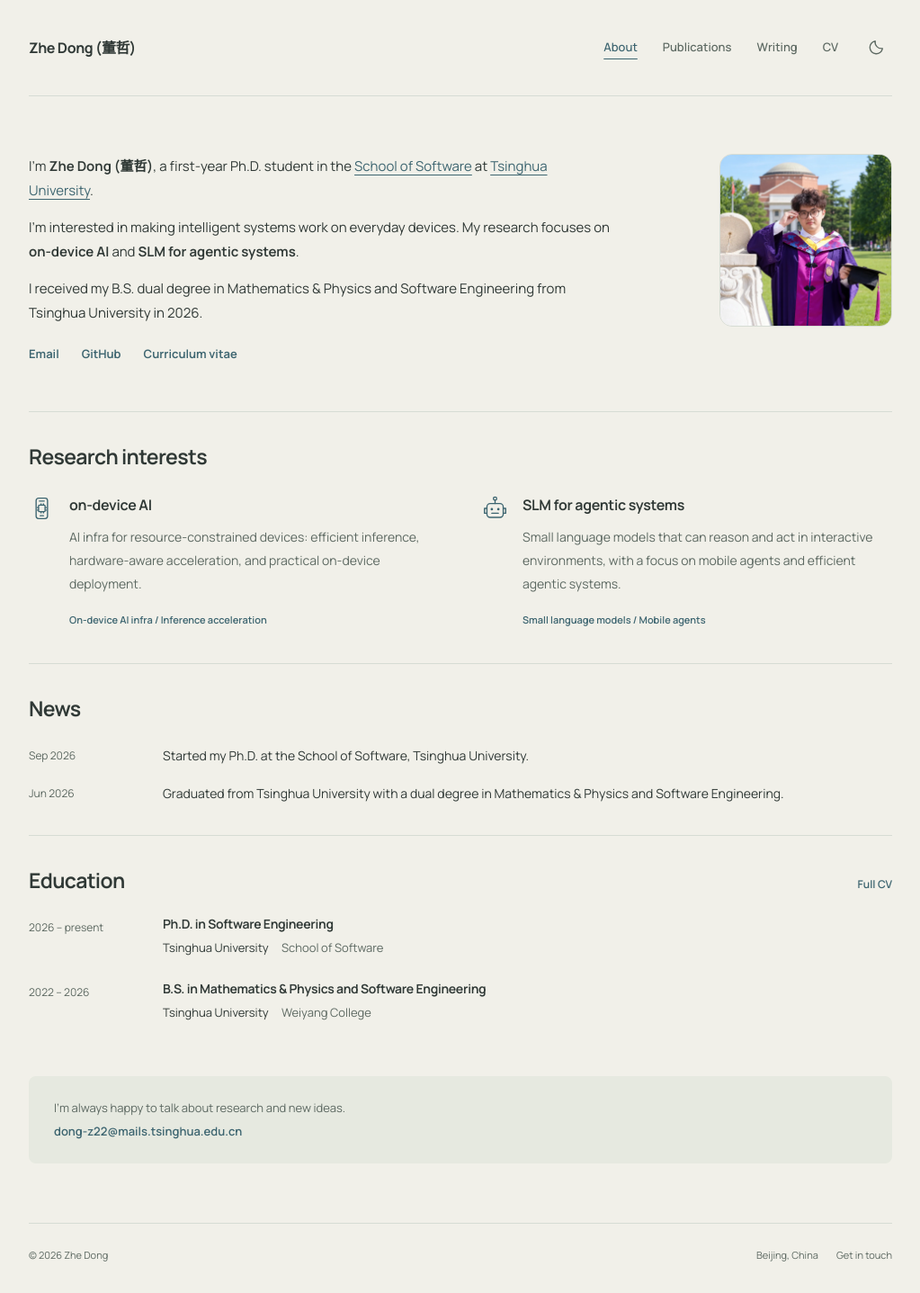
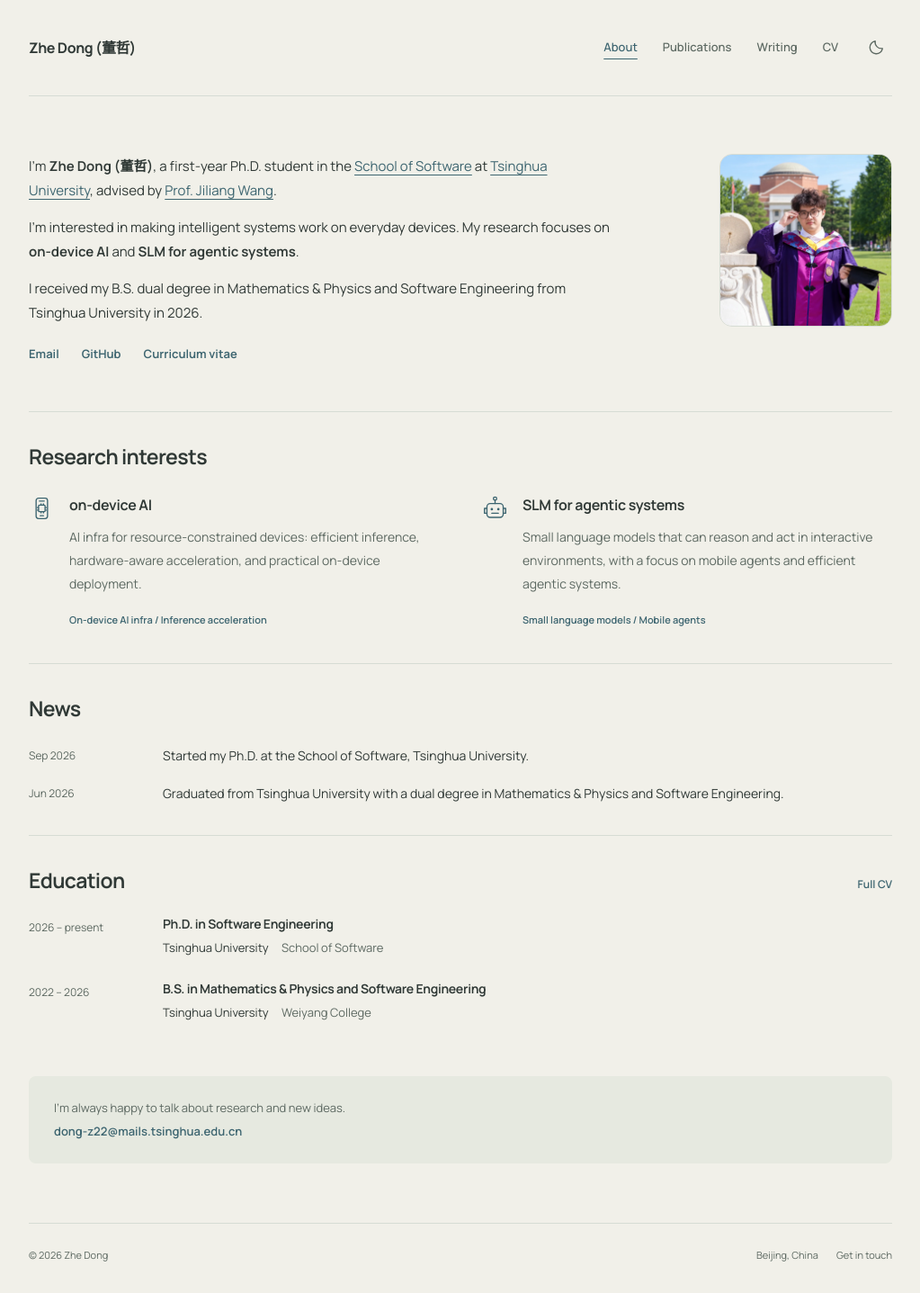
Before and after one commit to Adam-THU/Adam-THU.github.io, a Jekyll site: the page built from _pages/about.md, in a window 1280 px wide. Shown: the whole page at 90% size, without its empty margins (128-1151 px from the left). Built offline with Jekyll 4.4.1, drawn with Linux system fonts in a browser that asks for light colours.

Commit message:
Add Prof Jiliang Wang as PhD advisor with homepage link

```diff
--- a/_data/cv.json
+++ b/_data/cv.json
@@ -23,7 +23,11 @@
       "studyType": "Ph.D.",
       "startDate": "2026",
       "endDate": "",
-      "courses": []
+      "courses": [],
+      "advisor": {
+        "name": "Prof. Jiliang Wang",
+        "url": "https://tns.thss.tsinghua.edu.cn/~jiliang/"
+      }
     },
     {
       "institution": "Tsinghua University, Weiyang College",
--- a/_data/profile.yml
+++ b/_data/profile.yml
@@ -16,6 +16,8 @@ education:
     qualification: "Ph.D. in Software Engineering"
     institution: "Tsinghua University"
     detail: "School of Software"
+    advisor: "Prof. Jiliang Wang"
+    advisor_url: "https://tns.thss.tsinghua.edu.cn/~jiliang/"
   - period: "2022 – 2026"
     qualification: "B.S. in Mathematics & Physics and Software Engineering"
     institution: "Tsinghua University"
--- a/_includes/education.html
+++ b/_includes/education.html
@@ -2,7 +2,11 @@
   {% for entry in site.data.profile.education %}
   <li>
     <span class="education-period">{{ entry.period }}</span>
-    <div><h3>{{ entry.qualification }}</h3><p>{{ entry.institution }} <span class="education-detail">{{ entry.detail }}</span></p></div>
+    <div>
+      <h3>{{ entry.qualification }}</h3>
+      <p>{{ entry.institution }} <span class="education-detail">{{ entry.detail }}</span></p>
+      {% if entry.advisor and page.url == '/cv/' %}<p>Advisor: <a href="{{ entry.advisor_url }}">{{ entry.advisor }}</a></p>{% endif %}
+    </div>
   </li>
   {% endfor %}
 </ul>
--- a/_pages/about.md
+++ b/_pages/about.md
@@ -13,7 +13,7 @@ redirect_from:
   <img class="intro-portrait" src="{{ '/images/portrait.webp' | relative_url }}" alt="Zhe Dong in graduation attire at Tsinghua University" width="192" height="192" fetchpriority="high">
   <div class="intro-copy">
     <div class="intro-bio">
-      <p>I'm <strong>Zhe Dong (<span lang="zh-Hans">董哲</span>)</strong>, a first-year Ph.D. student in the <a href="https://www.thss.tsinghua.edu.cn/">School of Software</a> at <a href="https://www.tsinghua.edu.cn/">Tsinghua University</a>.</p>
+      <p>I'm <strong>Zhe Dong (<span lang="zh-Hans">董哲</span>)</strong>, a first-year Ph.D. student in the <a href="https://www.thss.tsinghua.edu.cn/">School of Software</a> at <a href="https://www.tsinghua.edu.cn/">Tsinghua University</a>, advised by <a href="https://tns.thss.tsinghua.edu.cn/~jiliang/">Prof. Jiliang Wang</a>.</p>
       <p>I'm interested in making intelligent systems work on everyday devices. My research focuses on <strong>on-device AI</strong> and <strong>SLM for agentic systems</strong>.</p>
       <p>I received my B.S. dual degree in Mathematics &amp; Physics and Software Engineering from Tsinghua University in 2026.</p>
     </div>
```
